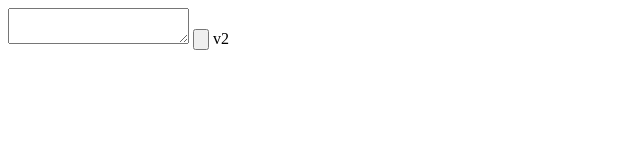
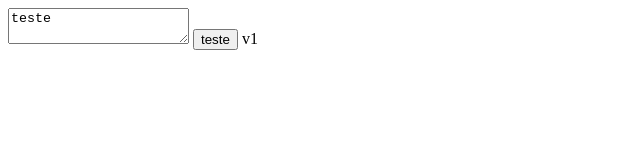
Before and after one commit to RaymondCavallaro/RaymondCavallaro.github.io, a plain HTML site: page index.html in a window 1280 px wide. Shown: the full height of the page, 0-640 px from the left. Drawn offline with nearby package versions, Linux system fonts and the light colour scheme.

Commit message:
Update index.html

```diff
--- a/index.html
+++ b/index.html
@@ -2,7 +2,7 @@
 <head>
 <script src="https://code.jquery.com/jquery-3.4.1.slim.min.js" integrity="sha256-pasqAKBDmFT4eHoN2ndd6lN370kFiGUFyTiUHWhU7k8=" crossorigin="anonymous"></script>
 <script>
-$.ready(function() {
+$(function() {
  var $btnrun = $("#btnrun");
  var $txtcode = $("#txtcode");
  $txtcode.val("teste");
@@ -17,6 +17,6 @@
 <body>
  <textarea id="txtcode"></textarea>
 <input type="button" id="btnrun" />
- v2
+ v1
 </body>
 </html>
```
